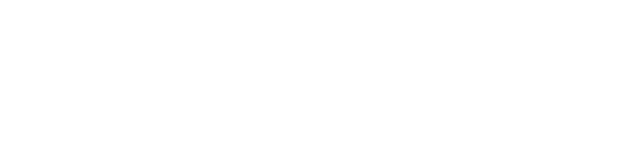
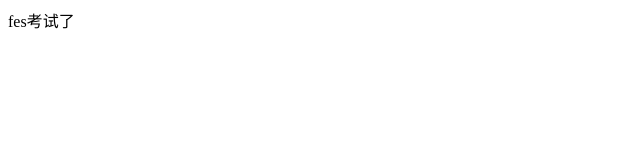
Before and after one commit to guizishan/fes, a plain HTML site: page index.html in a window 1280 px wide. Shown: the full height of the page, 0-640 px from the left. Drawn offline with Linux system fonts and the light colour scheme.

Commit message:
添加了index.html的内容

```diff
--- a/index.html
+++ b/index.html
@@ -5,6 +5,6 @@
 	<title>Document</title>
 </head>
 <body>
-
+	fes考试了
 </body>
 </html>
```
